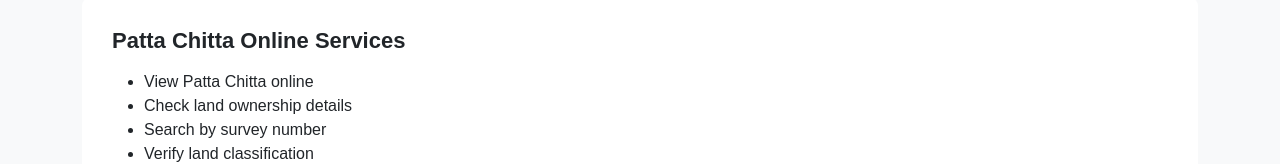
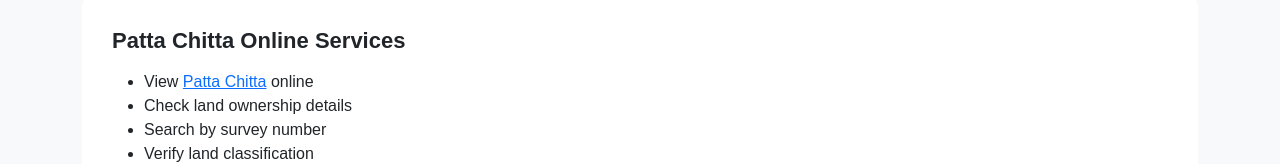
Before and after one commit to pattachittas/pattachittas.github.io, a plain HTML site: page index.html in a window 1280 px wide. Shown: the part 617-781 px from the top of the page. Drawn offline with nearby package versions, Linux system fonts and the light colour scheme.

Commit message:
Update i

```diff
--- a/index.html
+++ b/index.html
@@ -107,7 +107,8 @@ body{
   <div class="section">
     <h2>Patta Chitta Online Services</h2>
     <ul>
-      <li>View Patta Chitta online</li>
+    <li>View <a href="https://pattachittas.com"> Patta Chitta</a>
+ online</li>
       <li>Check land ownership details</li>
       <li>Search by survey number</li>
       <li>Verify land classification</li>
```
